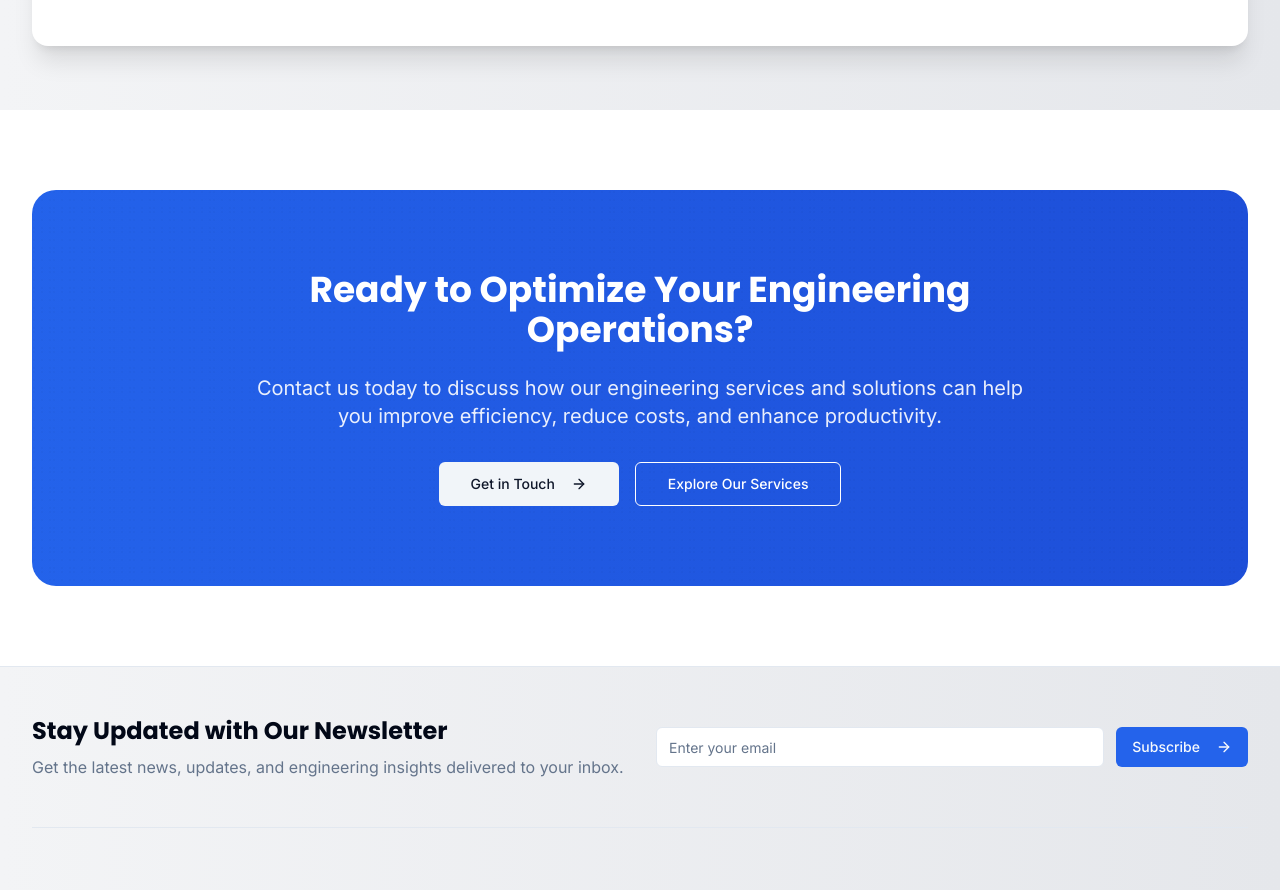
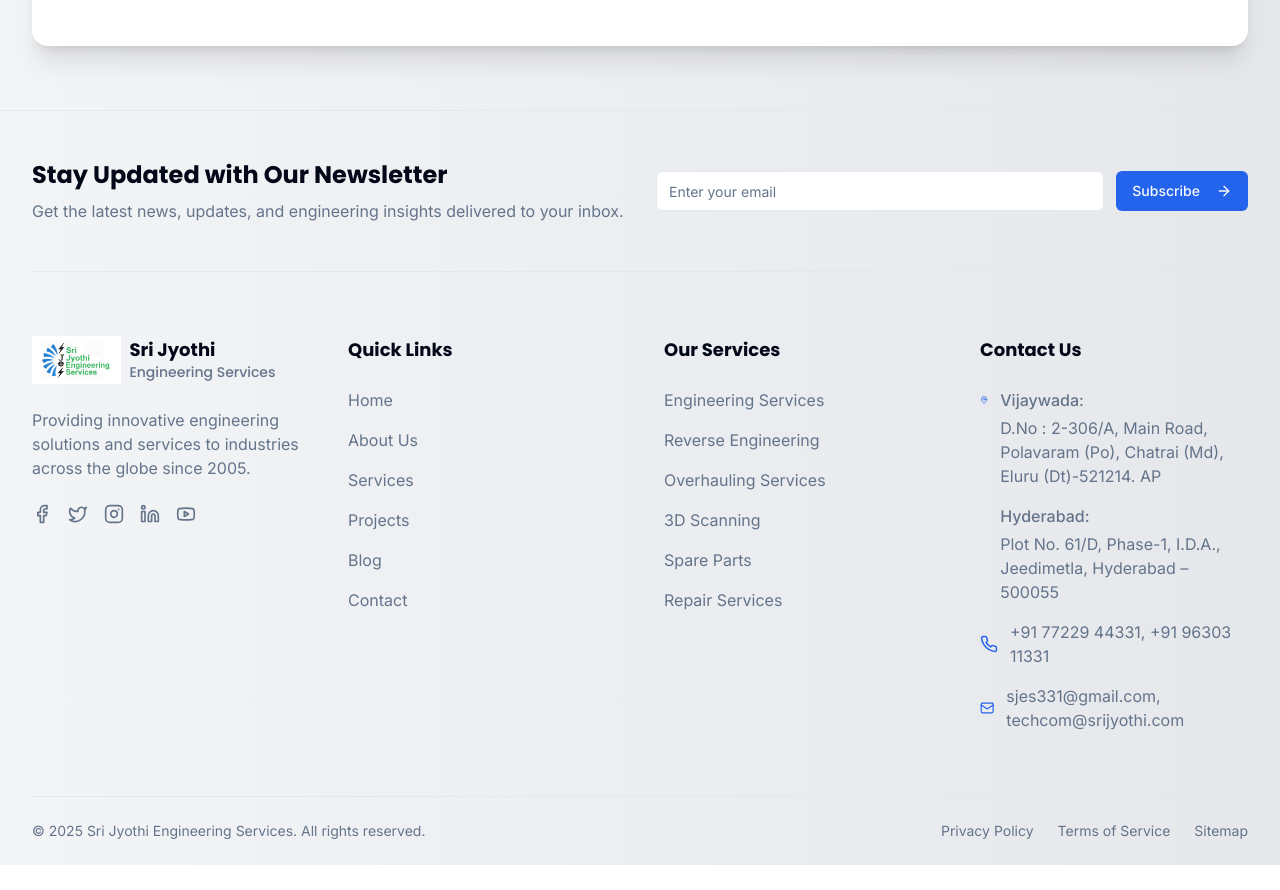
Before and after one commit to techSaswata/sri-jyothi-website, a Next.js app: page /equipment in a window 1280 px wide. Shown: the part 4632-5522 px from the top of the page. After the commit the page ends 5497 px from the top, so only its background shows below. Built offline with nearby package versions, Linux system fonts and the light colour scheme.

Commit message:
made changes

```diff
--- a/app/equipment/page.tsx
+++ b/app/equipment/page.tsx
@@ -407,7 +407,7 @@ export default function EquipmentPage() {
       </section>
 
       {/* Standard CTA Section */}
-      <CtaSection />
+      {/* <CtaSection /> */}
     </>
   )
 }
```
